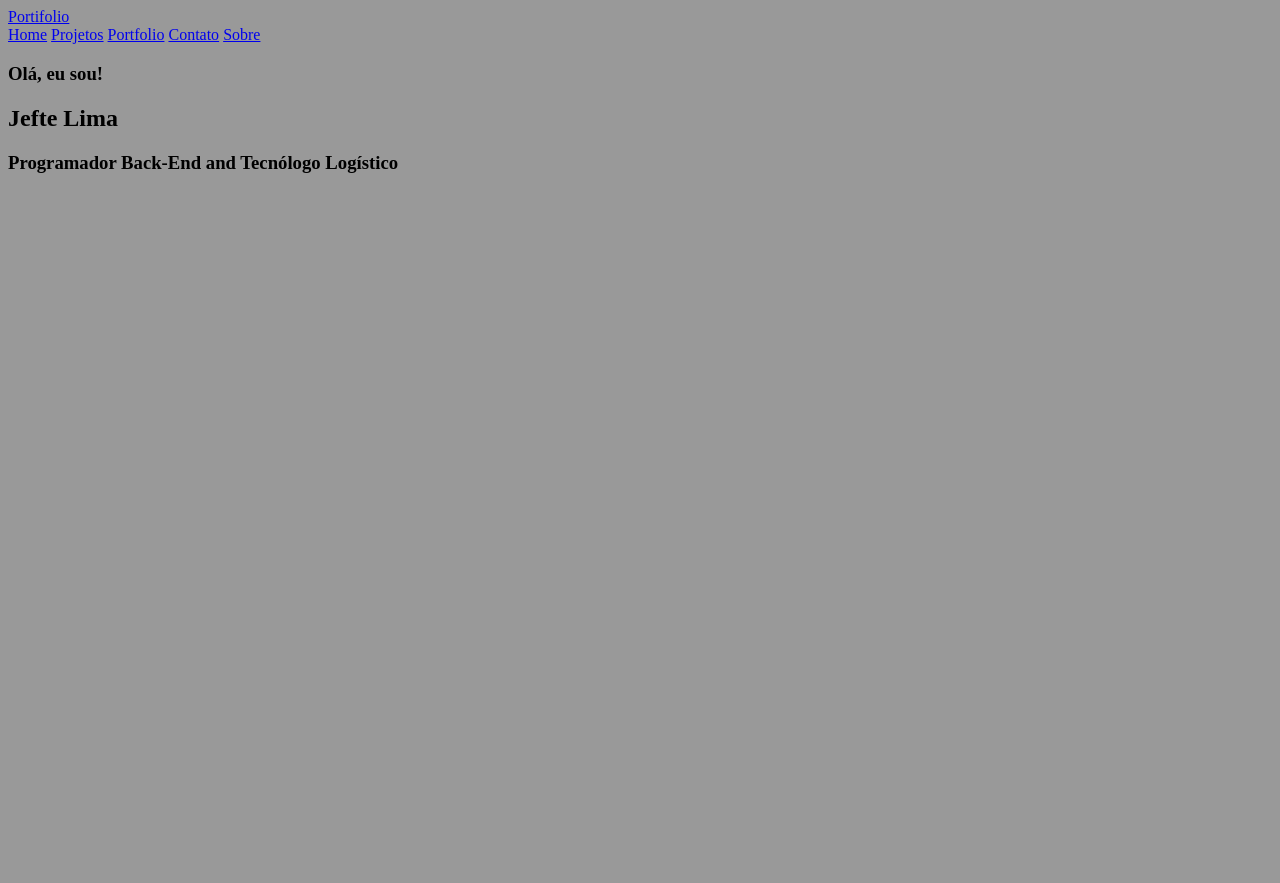
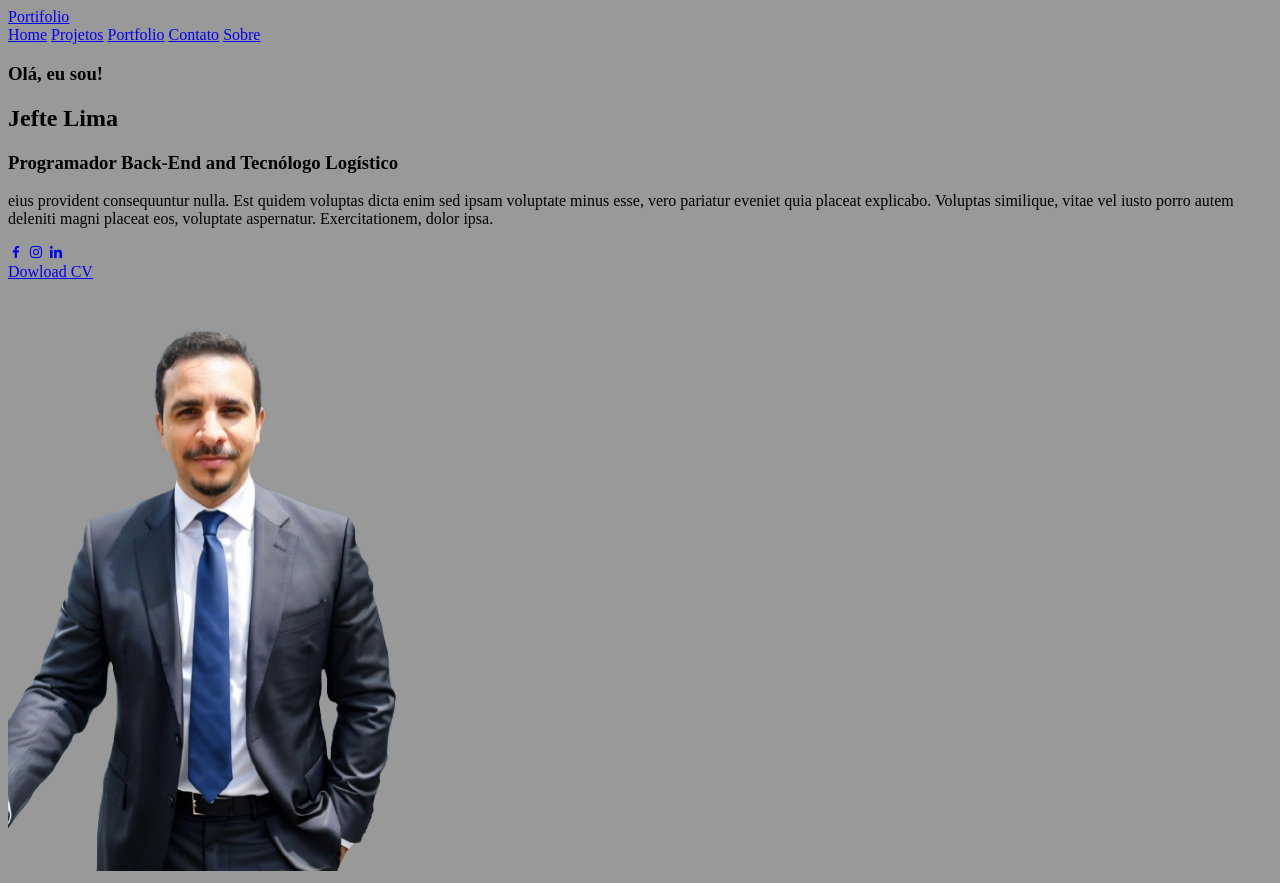
Before and after one commit to Jeftellima/portifolio, a plain HTML site: page index.html in a window 1280 px wide. Before the commit the page ends 800 px from the top, so only its background shows below. Drawn offline with nearby package versions, Linux system fonts and the light colour scheme.

Commit message:
4 - Adicionado descrição e icones redes sociais, adicionado botão download do curriculo e adicionado foto pessoal.

```diff
--- a/index.html
+++ b/index.html
@@ -5,6 +5,8 @@
     <meta name="viewport" content="width=device-width, initial-scale=1.0">
     <title>Complete Portfólio Website</title>
     <link rel="shortcut icon" href="#" type="image/x-icon">
+    <!-- Box icon-->
+    <link href='https://unpkg.com/boxicons@2.1.4/css/boxicons.min.css' rel='stylesheet'>
     <!-- custom css -->
      <link rel="stylesheet" href="css/style.css">
 </head>
@@ -24,10 +26,28 @@
 
     <!-- home section -->
      <section class="home" id="home">
-        <div class="home-content"></div>
+        <div class="home-content">
         <h3>Olá, eu sou!</h3>
         <h1>Jefte Lima</h1>
         <h3>Programador <span>Back-End</span> and <span>Tecnólogo Logístico</span></h3>
+
+        <p>
+             eius provident consequuntur nulla. Est quidem voluptas dicta enim sed ipsam voluptate minus esse, vero pariatur eveniet quia placeat explicabo. Voluptas similique, vitae vel iusto porro autem deleniti magni placeat eos, voluptate aspernatur. Exercitationem, dolor ipsa.
+        </p>
+
+        <div class="social-media">
+         <a href="#"><i class='bx bxl-facebook'></i></a>
+         <a href="#"><i class='bx bxl-instagram'></i></a>
+         <a href="#"><i class='bx bxl-linkedin'></i></i></a>
+        </div>
+
+        <div>
+         <a href="#" class="btn">Dowload CV</a>
+        </div>
+
+        <div class="home-img">
+         <img src="img/profile.png" alt="Profile picture">
+        </div>
      </section>
      <!-- /home section -->
 </body>
```
Also changed, not shown: img/profile.png (added).
